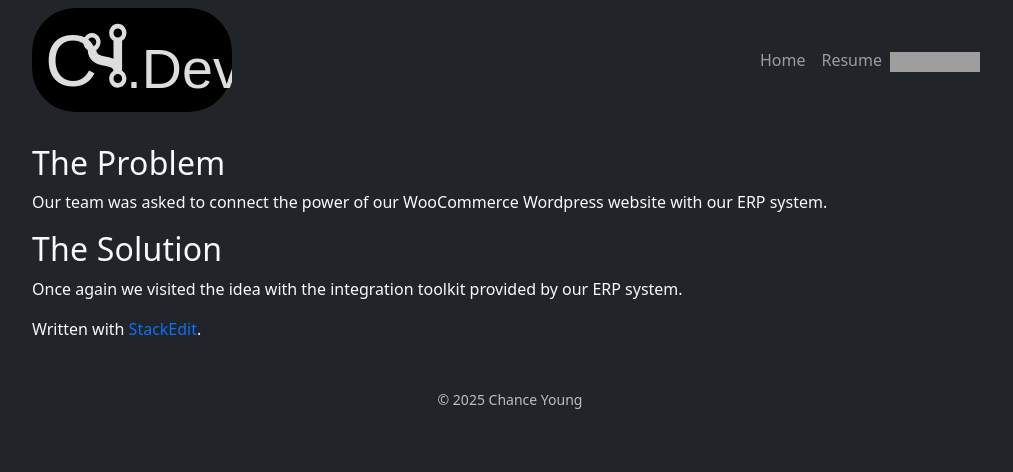
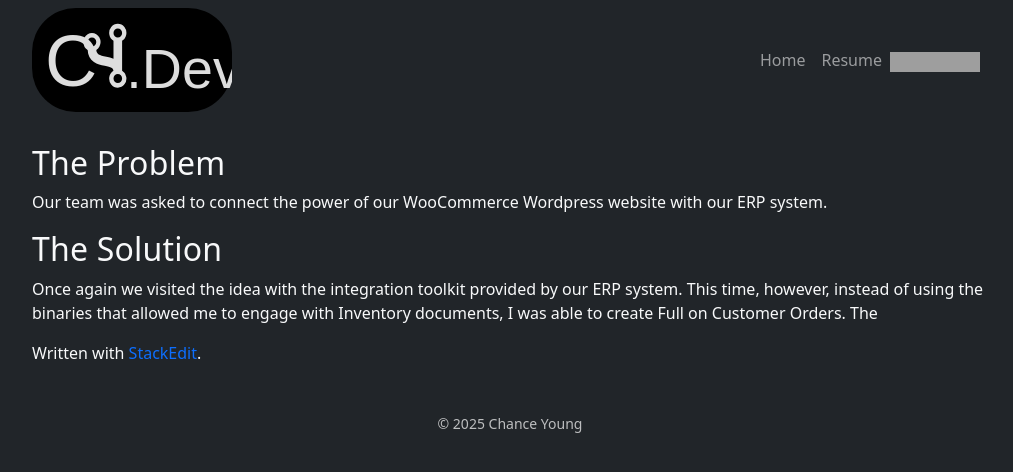
Before and after one commit to ChanceYoung/ChanceYoung.github.io, a Jekyll site: the page built from _projects/woocommerceintegrationv1.md, in a window 1280 px wide. Shown: the top 472 px of the page, without its empty margins (130-1143 px from the left). Built offline with Jekyll 4.4.1, drawn with Linux system fonts in a browser that asks for light colours; grey boxes are pictures that could not be loaded.

Commit message:
_projects/woocommerceintegrationv1.md updated from https://stackedit.io/

```diff
--- a/_projects/woocommerceintegrationv1.md
+++ b/_projects/woocommerceintegrationv1.md
@@ -9,9 +9,10 @@ layout: default
 ## The Problem
 Our team was asked to connect the power of our WooCommerce Wordpress website with our ERP system.
 ## The Solution
-Once again we visited the idea with the integration toolkit provided by our ERP system.
+Once again we visited the idea with the integration toolkit provided by our ERP system. This time, however, instead of using the binaries that allowed me to engage with Inventory documents, I was able to create Full on Customer Orders. The
 
 > Written with [StackEdit](https://stackedit.io/).
 <!--stackedit_data:
-eyJoaXN0b3J5IjpbLTE1NTYxNDI4MjIsMTc3MDI2Nzg2XX0=
+eyJoaXN0b3J5IjpbLTU5NzEyMDYyNCwtMTU1NjE0MjgyMiwxNz
+cwMjY3ODZdfQ==
 -->
```
